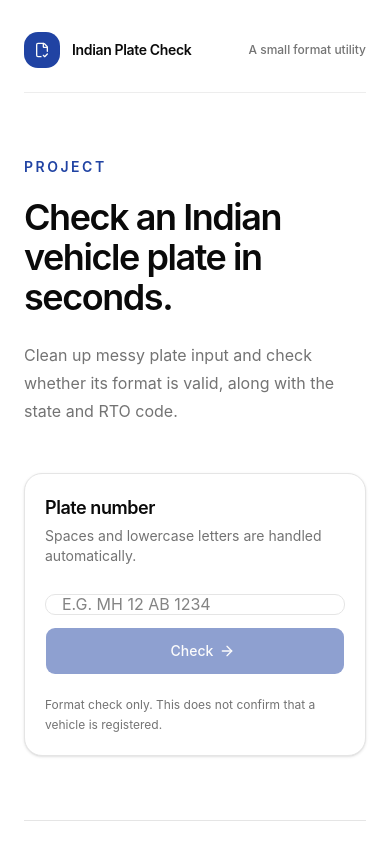
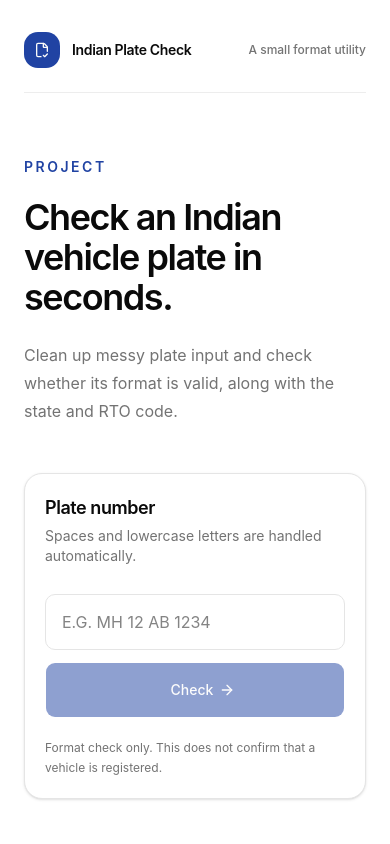
Before and after one commit to Sanskrutiraka/vehicle-plate-check-audit, a Next.js app: page / in a window 390 px wide. Shown: the top 844 px of the page. Built offline with nearby package versions, Linux system fonts and the light colour scheme.

Commit message:
fix: stop plate input collapsing on mobile, make input and button taller, center footer

```diff
--- a/app/page.tsx
+++ b/app/page.tsx
@@ -104,9 +104,9 @@ export default function Page() {
                 placeholder="e.g. MH 12 AB 1234"
                 autoComplete="off"
                 spellCheck="false"
-                className="h-12 min-w-0 flex-1 rounded-lg border border-input bg-background px-4 font-mono text-base uppercase tracking-wider outline-none transition placeholder:font-sans placeholder:tracking-normal focus:border-primary focus:ring-2 focus:ring-primary/15"
+                className="h-14 min-w-0 sm:flex-1 rounded-lg border border-input bg-background px-4 font-mono text-base uppercase tracking-wider outline-none transition placeholder:font-sans placeholder:tracking-normal focus:border-primary focus:ring-2 focus:ring-primary/15"
               />
-              <Button type="submit" className="h-12 px-6" disabled={!plate.trim()}>
+              <Button type="submit" className="h-14 px-6" disabled={!plate.trim()}>
                 Check <ArrowRight data-icon="inline-end" />
               </Button>
             </form>
@@ -198,7 +198,7 @@ export default function Page() {
           </section>
         </div>
 
-        <footer className="border-t border-border/70 py-6 text-xs text-muted-foreground">
+        <footer className="border-t border-border/70 py-6 text-center text-xs text-muted-foreground">
           Built by Sanskruti Raka ·{' '}
           <a
             href="https://github.com/Sanskrutiraka"
```
